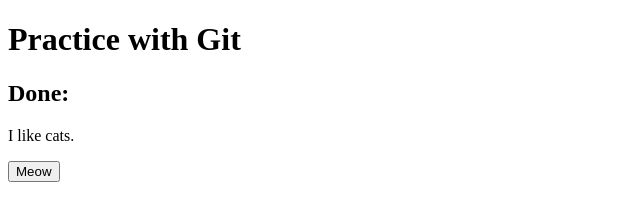
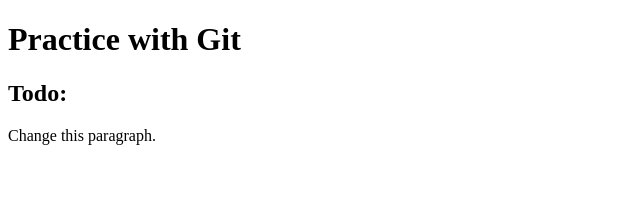
Before and after one commit to rmccrear/week-1-git-practice-may-2024, a plain HTML site: page index.html in a window 1280 px wide. Shown: the whole page, without its empty margins (0-640 px from the left). Drawn offline with Linux system fonts and the light colour scheme.

Commit message:
revert back

```diff
--- a/index.html
+++ b/index.html
@@ -9,9 +9,8 @@
 
 <body>
   <h1>Practice with Git</h1>
-  <h2>Done: </h2>
-  <p>I like cats.</p>
-  <button>Meow</button>
+  <h2>Todo: </h2>
+  <p>Change this paragraph.</p>
 
 </body>
 
```
Also changed, not shown: 1 other file.
